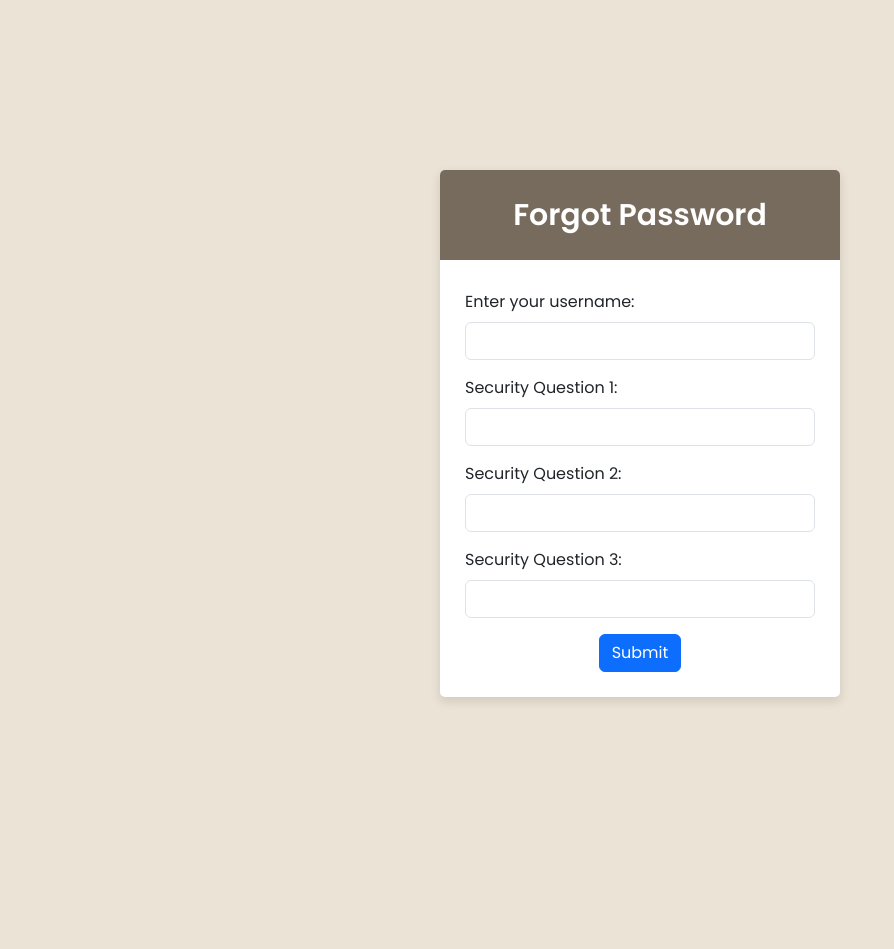
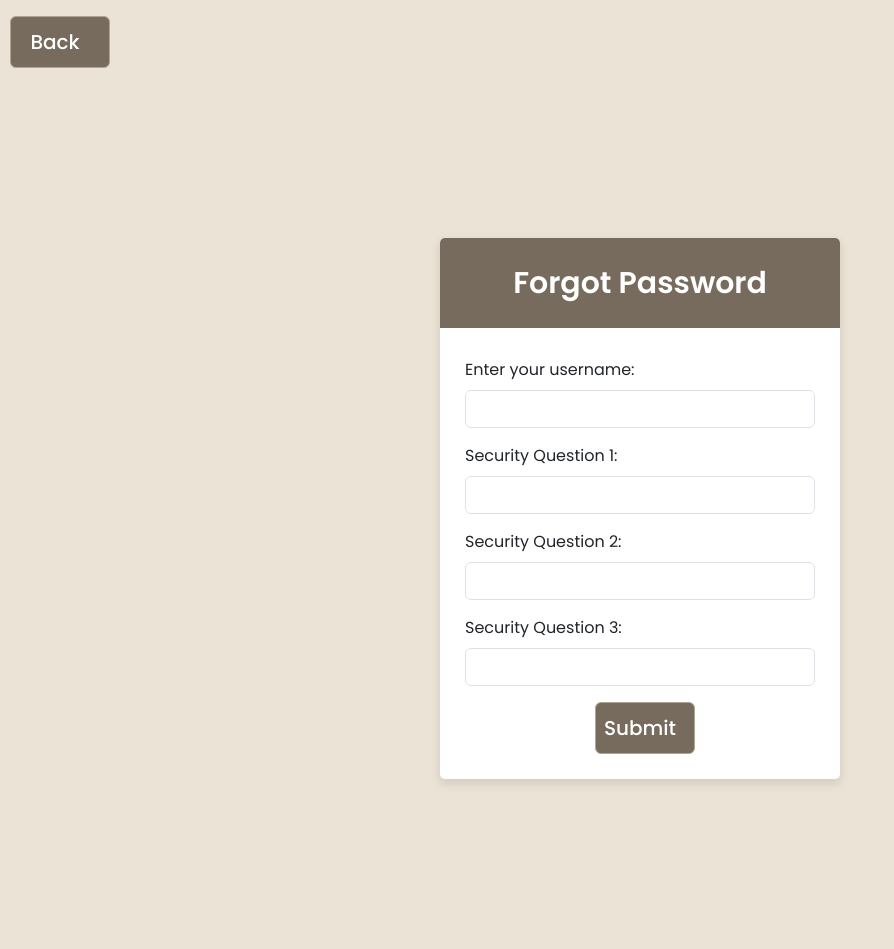
Before and after one commit to dejaaay/Heritage, a PHP site: page /forgot_password.php in a window 1280 px wide. Shown: the whole page, without its empty margins (0-894 px from the left). Before the commit the page ends 702 px from the top, so only its background shows below. Run offline with PHP 8.4, Linux system fonts and the light colour scheme.

Commit message:
updated front end of forgot_password

```diff
--- a/admin/login/forgot_password.css
+++ b/admin/login/forgot_password.css
@@ -96,3 +96,20 @@ form .row input::placeholder{
 form .button input:hover{
   background: #B0A695;
 }
+.row-button{
+    margin-left: 10px;
+    padding: 10px;
+    width: 100px;
+    color: #fff;
+    font-size: 20px;
+    text-align: center;
+    font-weight: 500;
+    padding-left: 0px;
+    background: #776B5D;
+    border: 1px solid #B0A695;
+    cursor: pointer;
+}
+.row-button:hover{
+    background: #B0A695;
+    outline: none;
+}
--- a/admin/login/forgot_password.php
+++ b/admin/login/forgot_password.php
@@ -45,6 +45,10 @@ if (isset($_POST['username']) && isset($_POST['answer1']) && isset($_POST['answe
 </head>
 
 <body>
+    <!-- Back Button -->
+    <div class="d-flex justify-content-start mt-3">
+        <a href="admin-login.php" class="btn btn-secondary row-button">Back</a>
+    </div>
     <div class="container">
         <div class="wrapper">
             <div class="title text-center"><span>Forgot Password</span></div>
@@ -66,7 +70,7 @@ if (isset($_POST['username']) && isset($_POST['answer1']) && isset($_POST['answe
                     <input type="text" class="form-control" id="answer3" name="answer3" required>
                 </div>
                 <div class="d-flex justify-content-center">
-                    <button type="submit" class="btn btn-primary">Submit</button>
+                    <button type="submit" class="btn btn-primary row-button">Submit</button>
                 </div>
             </form>
         </div>
```
